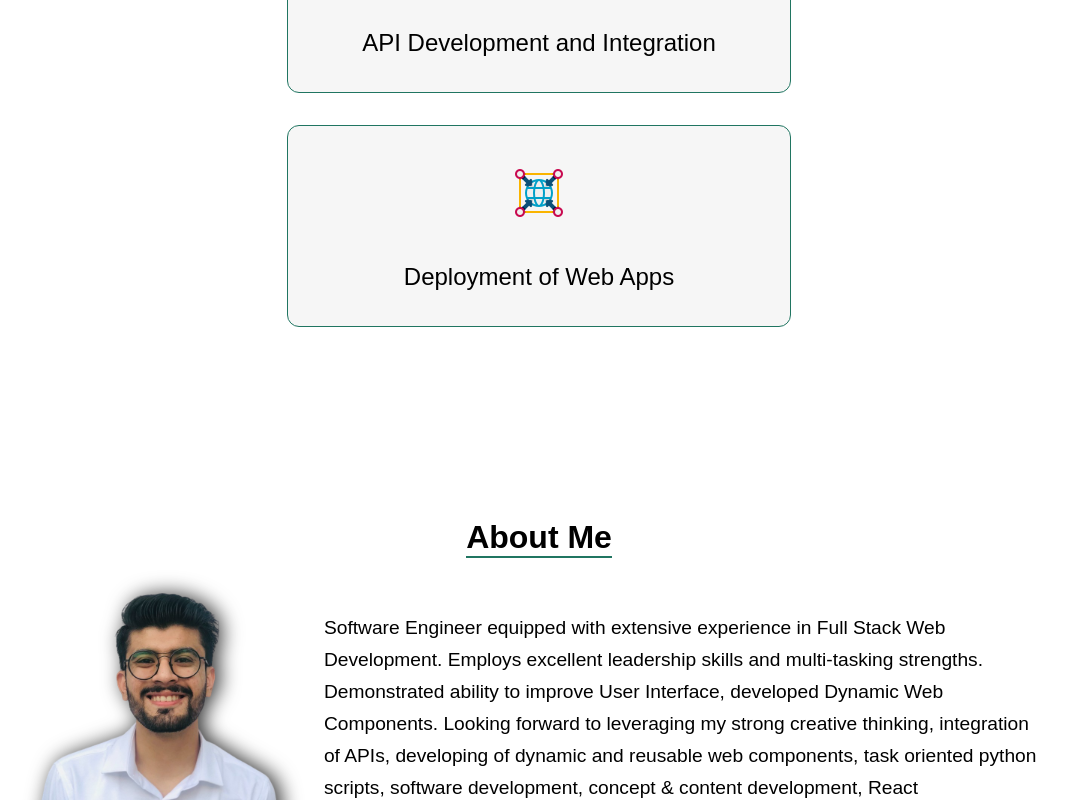
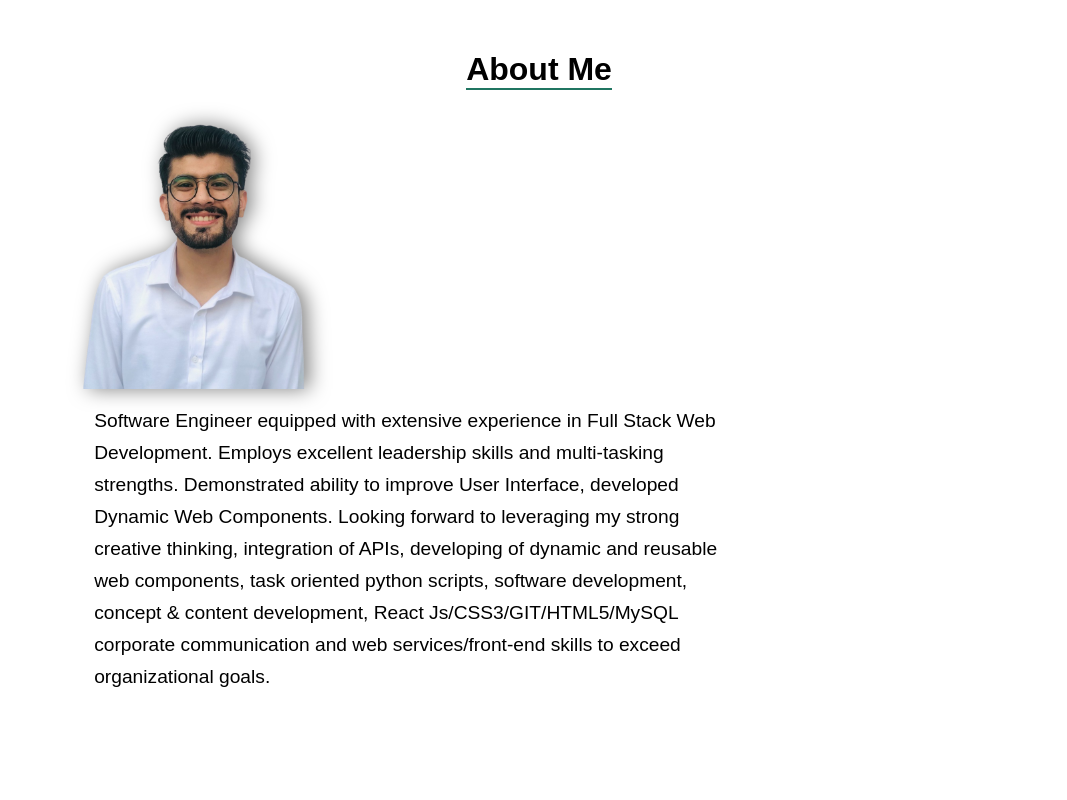
Before and after one commit to osama171998/personal-portfolio, a React (Create React App) app: page / in a window 1280 px wide. Shown: the part 1560-2360 px from the top of the page, without its empty margins (101-1168 px from the left). Built offline with nearby package versions, Linux system fonts and the light colour scheme.

Commit message:
CSS fixes

```diff
--- a/src/App.js
+++ b/src/App.js
@@ -14,6 +14,7 @@ import "aos/dist/aos.css";
 function App() {
   const { isMobile } = useWindowSize();
   const NavBar = isMobile ? MobileNavBar : DesktopNavBar;
+  console.log(isMobile);
   useEffect(() => {
     AOS.init({
       offset: 100,
@@ -22,7 +23,6 @@ function App() {
       delay: 100,
     });
   }, []);
-  console.log(window.scrollY);
   return (
     <div>
       <Styled.WrapContainer>
--- a/src/components/about-me/style.js
+++ b/src/components/about-me/style.js
@@ -4,22 +4,30 @@ export const AboutMeContainer = styled.div`
   display: flex;
   align-items: flex-start;
   flex-wrap: wrap;
-  width: 100%;
+  width: 90%;
 `;
 export const ContentContainer = styled.div`
   width: 70%;
-  height: 300px;
   line-height: 2rem;
   display: flex;
   align-items: center;
+  justify-content: center;
+  @media only screen and (max-width: 800px) {
+    width: 100%;
+  }
+  padding: 1rem;
 `;
 export const ImageContainer = styled.div`
   width: 29%;
   display: flex;
   justify-content: center;
+  align-items: center;
+  @media only screen and (max-width: 800px) {
+    width: 100%;
+  }
 `;
 export const Image = styled.img`
-  width: 300px;
-  height: 300px;
-  filter: drop-shadow(5px 0px 10px rgba(0, 0, 0, 0.8));
+  max-width: 100%;
+  max-height: 100%;
+  filter: drop-shadow(5px 0px 10px rgba(0, 0, 0, 0.5));
 `;
--- a/src/components/intro/style.js
+++ b/src/components/intro/style.js
@@ -64,7 +64,7 @@ export const ImageContainer = styled.div`
 `;
 
 export const Image = styled.img`
-  height: 100%;
+  height: 70%;
   @media only screen and (max-width: 1100px) {
     width: 600px;
   }
--- a/src/components/navbar/desktop/index.js
+++ b/src/components/navbar/desktop/index.js
@@ -4,7 +4,7 @@ import { navBarItems } from "../navitems";
 
 function DesktopNavBar() {
   const [activeIndex, setActiveIndex] = useState(1);
-  const [bgColor, setBgColor] = useState(true);
+  const [bgColor, setBgColor] = useState(false);
   const handleActiveIndex = (index) => {
     setActiveIndex(index);
   };
@@ -16,7 +16,7 @@ function DesktopNavBar() {
     }
   });
   return (
-    <Styled.NavBarContainer>
+    <Styled.NavBarContainer bgColor={bgColor}>
       {navBarItems.map((item) => {
         return (
           <Styled.NavBarItems
@@ -24,7 +24,6 @@ function DesktopNavBar() {
             href={item.hash}
             className={activeIndex === item.id ? "active" : ""}
             onClick={() => handleActiveIndex(item.id)}
-            bgColor={bgColor}
           >
             {item.name}
           </Styled.NavBarItems>
--- a/src/components/navbar/desktop/style.js
+++ b/src/components/navbar/desktop/style.js
@@ -8,7 +8,7 @@ export const NavBarContainer = styled.div`
   justify-content: center;
   width: 100%;
   padding: 1.5rem 0;
-  background-color: ${({ bgColor }) => (bgColor ? "red" : "")};
+  background: ${({ bgColor }) => (bgColor ? colorShades.grey : "transparent")};
   z-index: 99;
 
   & .active {
@@ -21,5 +21,5 @@ export const NavBarItems = styled.a`
   padding: 0rem 1rem;
   cursor: pointer;
   color: inherit;
-  text-decoration: inherit; ;
+  text-decoration: inherit;
 `;
--- a/src/components/navbar/mobile/index.js
+++ b/src/components/navbar/mobile/index.js
@@ -5,12 +5,19 @@ import * as Styled from "./style";
 import { navBarItems } from "../navitems";
 function MobileNavBar() {
   const [toggle, setToggle] = useState(false);
-
+  const [bgColor, setBgColor] = useState(false);
   const switchToggle = () => {
     setToggle(!toggle);
   };
+  window.addEventListener("scroll", () => {
+    if (window.scrollY > 100) {
+      setBgColor(true);
+    } else {
+      setBgColor(false);
+    }
+  });
   return (
-    <Styled.Conatiner>
+    <Styled.Conatiner bgColor={bgColor}>
       <Styled.NavBarIcon src={NavBar} onClick={switchToggle} />
       {toggle ? (
         <Styled.BackgroundContainer>
@@ -21,7 +28,7 @@ function MobileNavBar() {
                 return (
                   <Styled.NavBarItems
                     key={item.id}
-                    href={item.href}
+                    href={item.hash}
                     onClick={() => switchToggle()}
                   >
                     {item.name}
--- a/src/components/navbar/mobile/style.js
+++ b/src/components/navbar/mobile/style.js
@@ -1,12 +1,15 @@
 import styled from "styled-components";
-
+import { colorShades } from "../../utils/colorShades";
 export const Conatiner = styled.div`
+  position: fixed;
+  top: 0;
   display: flex;
   align-items: flex-end;
   flex-direction: column;
   width: 100%;
   padding: 1rem 0;
-  position: relative;
+  z-index: 99;
+  background: ${({ bgColor }) => (bgColor ? colorShades.grey : "transparent")};
 `;
 
 export const NavBarIcon = styled.img`
@@ -30,7 +33,7 @@ export const NavItemContainer = styled.div`
   right: 0;
   background-color: white;
   height: 100%;
-  width: 70%;
+  width: 100%;
   display: flex;
   flex-direction: column;
   align-items: flex-end;
@@ -50,4 +53,7 @@ export const NavInnerContainer = styled.div`
   height: 100%;
   margin-top: 2rem;
 `;
-export const NavBarItems = styled.a``;
+export const NavBarItems = styled.a`
+  color: inherit;
+  text-decoration: inherit;
+`;
--- a/src/components/servicess/style.js
+++ b/src/components/servicess/style.js
@@ -12,7 +12,7 @@ export const ServiceContainer = styled.div`
 `;
 
 export const ServiceCard = styled.div`
-  width: 49%;
+  width: 45%;
   height: 200px;
   display: flex;
   align-items: center;
@@ -30,6 +30,9 @@ export const ServiceCard = styled.div`
   @media screen and (max-width: 900px) {
     width: 80%;
   }
+  @media screen and (max-width: 400px) {
+    width: 90%;
+  }
 `;
 
 export const ServiceIconContainer = styled.div``;
--- a/src/hooks/useWindowSize.js
+++ b/src/hooks/useWindowSize.js
@@ -20,7 +20,7 @@ const useWindowSize = () => {
         setIsMobile(false);
       }
     };
-
+    getWindowSize();
     window.addEventListener("resize", getWindowSize);
     // window.addEventListener("load", getWindowSize);
     return () => {
--- a/src/index.css
+++ b/src/index.css
@@ -4,3 +4,7 @@
   padding: 0;
   scroll-behavior: smooth;
 }
+a {
+  color: inherit;
+  text-decoration: inherit;
+}
```
